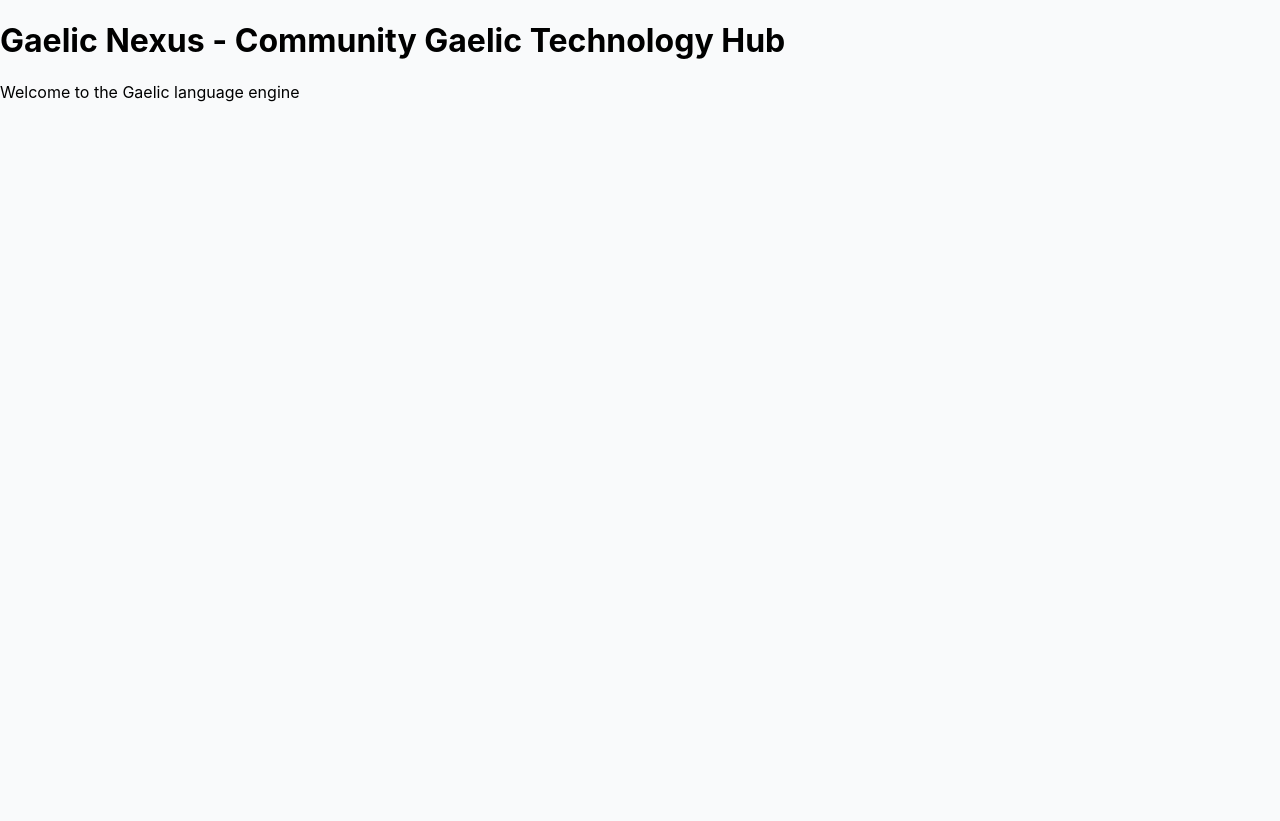
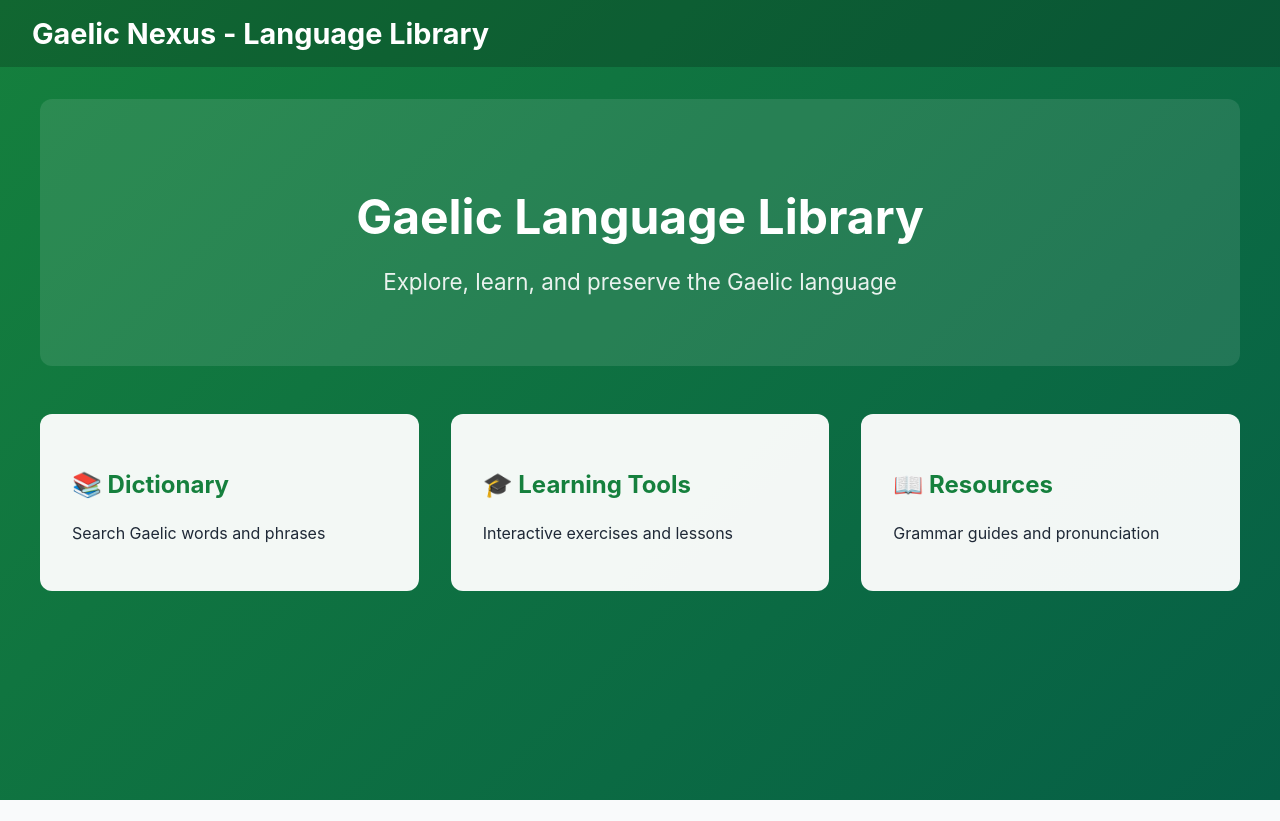
Before and after one commit to smedum/gaelic-language-engine, a React (Vite) app: page / in a window 1280 px wide. After the commit the page ends 800 px from the top, so only its background shows below. Built offline with nearby package versions, Linux system fonts and the light colour scheme.

Commit message:
feat: deploy library-dominated front page with full Gaelic design

```diff
--- a/src/App.jsx
+++ b/src/App.jsx
@@ -2,10 +2,30 @@ import React from 'react';
 
 function App() {
   return (
-    <div>
-      <h1>Gaelic Nexus - Community Gaelic Technology Hub</h1>
-      <p>Welcome to the Gaelic language engine</p>
-      {/* Your actual app content here */}
+    <div style={{ minHeight: '100vh', background: 'linear-gradient(135deg, #15803d 0%, #065f46 100%)', color: 'white' }}>
+      <header style={{ padding: '1rem 2rem', background: 'rgba(0,0,0,0.2)' }}>
+        <h1 style={{ margin: 0, fontSize: '1.8rem' }}>Gaelic Nexus - Language Library</h1>
+      </header>
+      <main style={{ padding: '2rem', maxWidth: '1200px', margin: '0 auto' }}>
+        <div style={{ textAlign: 'center', marginBottom: '3rem', padding: '3rem 1rem', background: 'rgba(255,255,255,0.1)', borderRadius: '12px' }}>
+          <h2 style={{ fontSize: '3rem', marginBottom: '1rem', fontWeight: 'bold' }}>Gaelic Language Library</h2>
+          <p style={{ fontSize: '1.4rem', opacity: 0.9 }}>Explore, learn, and preserve the Gaelic language</p>
+        </div>
+        <div style={{ display: 'grid', gridTemplateColumns: 'repeat(auto-fit, minmax(300px, 1fr))', gap: '2rem' }}>
+          <div style={{ background: 'rgba(255,255,255,0.95)', color: '#1f2937', padding: '2rem', borderRadius: '12px' }}>
+            <h3 style={{ color: '#15803d', fontSize: '1.5rem' }}>📚 Dictionary</h3>
+            <p>Search Gaelic words and phrases</p>
+          </div>
+          <div style={{ background: 'rgba(255,255,255,0.95)', color: '#1f2937', padding: '2rem', borderRadius: '12px' }}>
+            <h3 style={{ color: '#15803d', fontSize: '1.5rem' }}>🎓 Learning Tools</h3>
+            <p>Interactive exercises and lessons</p>
+          </div>
+          <div style={{ background: 'rgba(255,255,255,0.95)', color: '#1f2937', padding: '2rem', borderRadius: '12px' }}>
+            <h3 style={{ color: '#15803d', fontSize: '1.5rem' }}>📖 Resources</h3>
+            <p>Grammar guides and pronunciation</p>
+          </div>
+        </div>
+      </main>
     </div>
   );
 }
```
